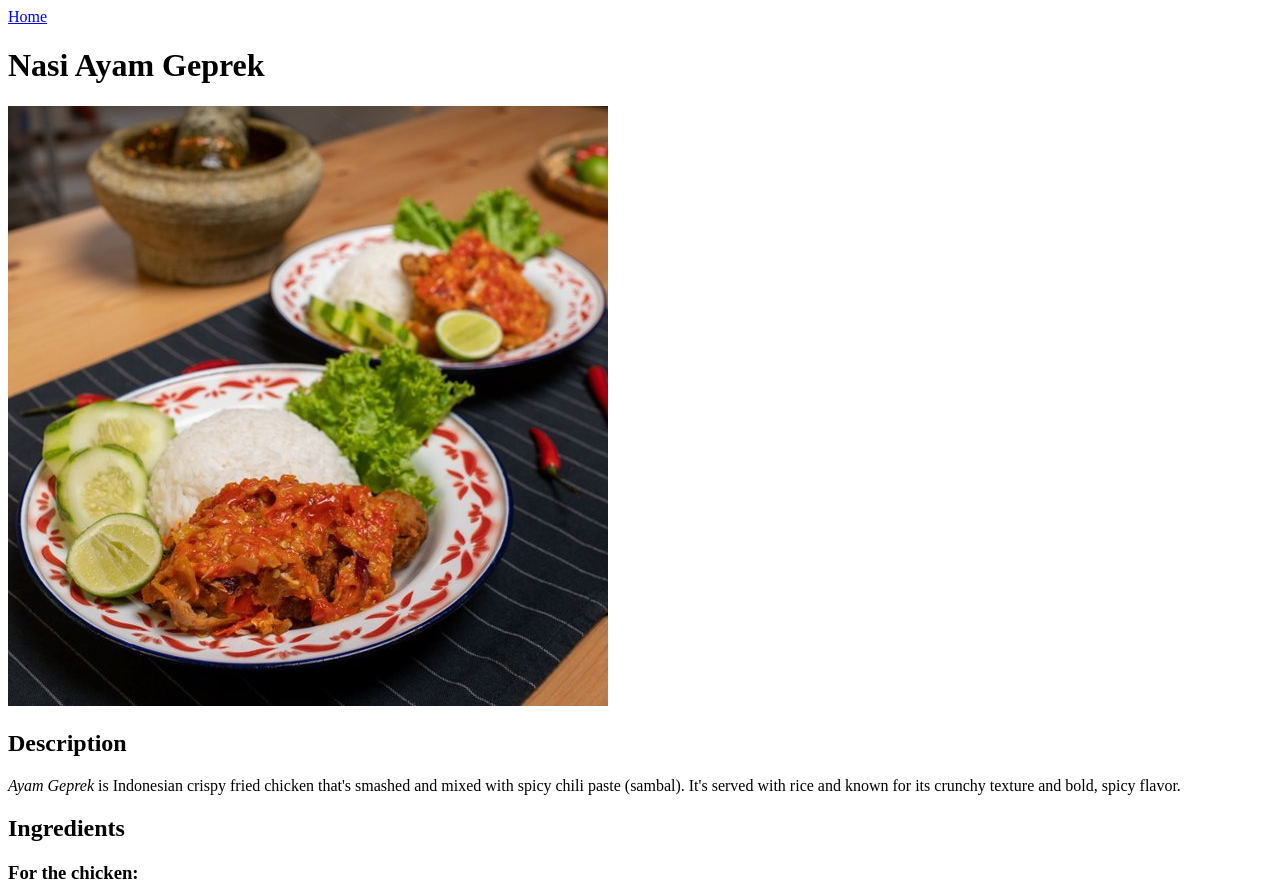
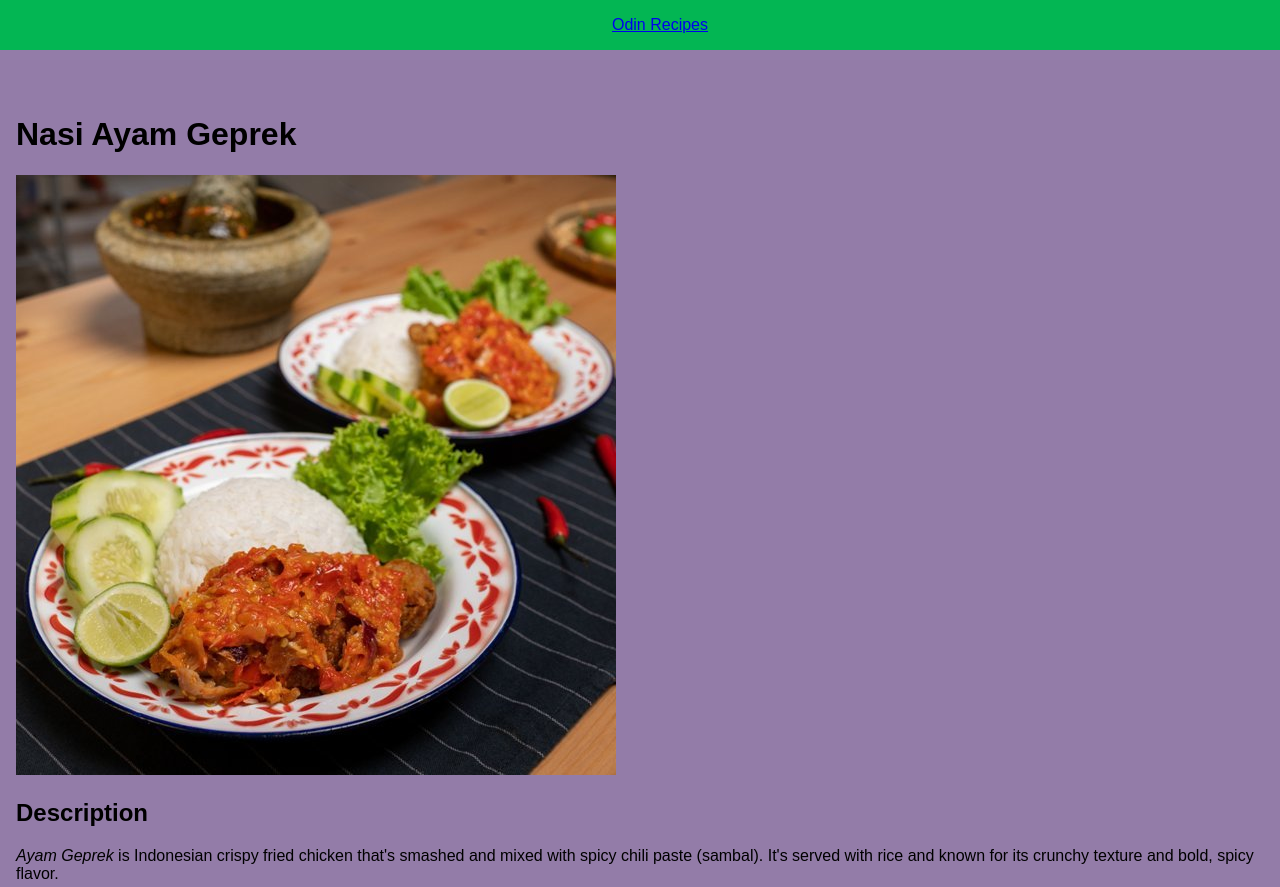
Before and after one commit to hmzns/odin-recipes, a plain HTML site: page recipes/geprek.html in a window 1280 px wide. Shown: the top 887 px of the page. Drawn offline with Linux system fonts and the light colour scheme.

Commit message:
Add top nav and title
Moved Odin Recipes from body to head. Replaced
with <nav> as best practice.

```diff
--- a/recipes/geprek.html
+++ b/recipes/geprek.html
@@ -3,11 +3,13 @@
 <head>
     <meta charset="UTF-8">
     <meta name="viewport" content="width=device-width, initial-scale=1.0">
-    <title></title>
+    <title>Nasi Ayam Geprek Recipe</title>
+    <link rel="stylesheet" href="css/style.css">
+    <nav>
+        <a href="../index.html">Odin Recipes</a>
+    </nav>
 </head>
 <body>
-    <a href="../index.html">Home</a>
-
     <h1>Nasi Ayam Geprek</h1>
     <img src="../img/geprek.jpeg" alt="geprek" width="600">
     <h2>Description</h2>
```
Also changed, not shown: recipes/lasagna.html (+5 -3 lines), recipes/rojak-ayam.html (+5 -3 lines).
